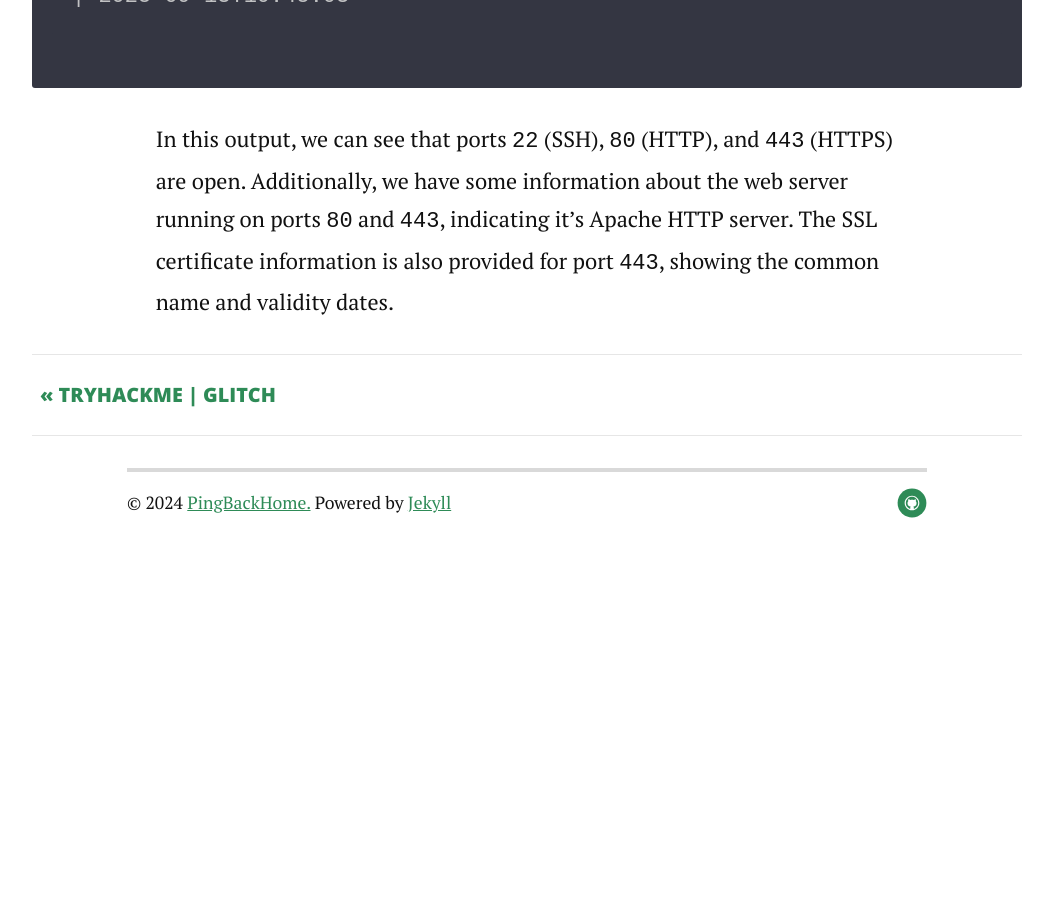
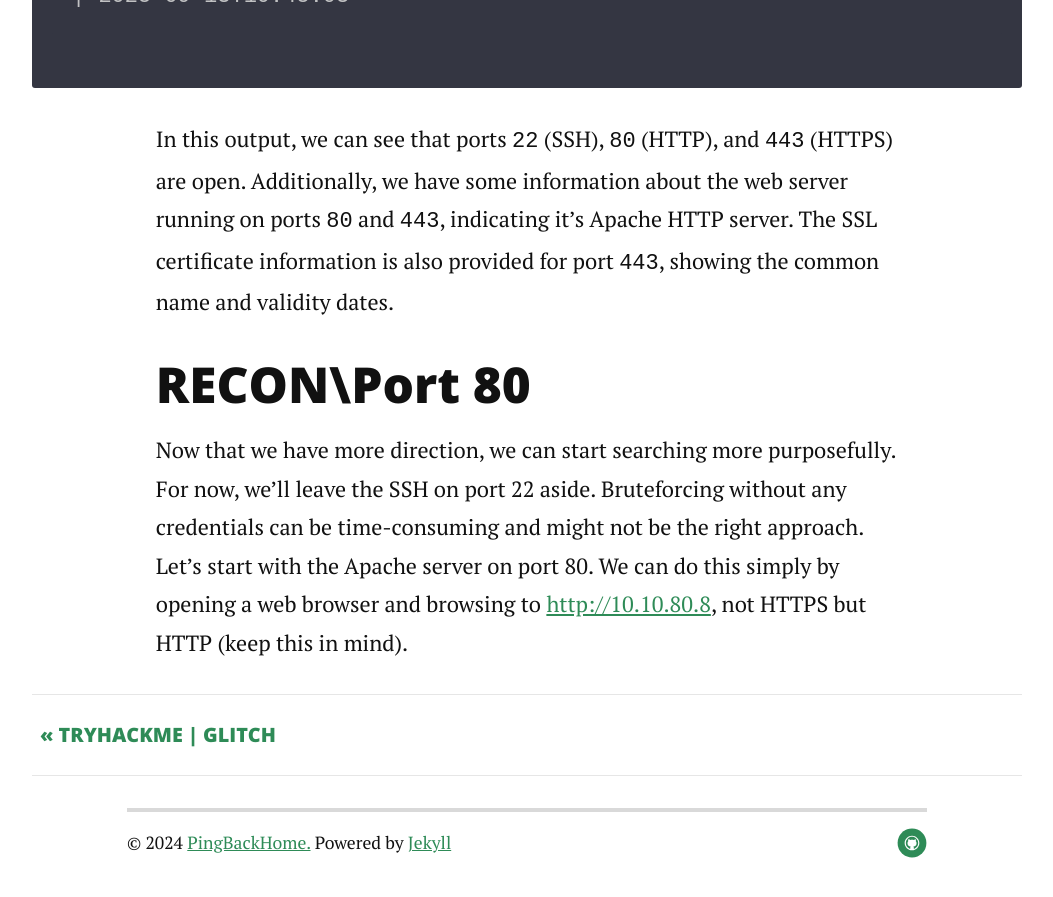
Before and after one commit to PingBackHome/PingBackHome.github.io, a Jekyll site: the page built from _posts/2024-04-02-THM-MrRobot.md, in a window 1280 px wide and 900 px high, scrolled down 1993 px. Shown: the top 897 px of the window, without its empty margins (113-1166 px from the left). Built offline with Jekyll 4.4.1, drawn with Linux system fonts in a browser that asks for light colours; nearby versions of some CDN libraries; before the commit the page ends 2552 px from its top, so only the background shows below that; some of the changed text lies outside the part shown.

Commit message:
Update 2024-04-02-THM-MrRobot.md

````diff
--- a/_posts/2024-04-02-THM-MrRobot.md
+++ b/_posts/2024-04-02-THM-MrRobot.md
@@ -9,7 +9,7 @@ _Unraveling MrRobot: CTF_
 
 ## Recon
 
-### NMAP scan
+### RECON\\NMAP scan
 
 As usual, we begin with a simple nmap scan on the provided IP address, in my case, it's IPv4 `10.10.80.8`. I'm using the following parameters in my command:
 
@@ -39,3 +39,8 @@ PORT     STATE    SERVICE    VERSION
 ```
 
 In this output, we can see that ports `22` (SSH), `80` (HTTP), and `443` (HTTPS) are open. Additionally, we have some information about the web server running on ports `80` and `443`, indicating it's Apache HTTP server. The SSL certificate information is also provided for port `443`, showing the common name and validity dates.
+
+
+## RECON\\Port 80
+
+Now that we have more direction, we can start searching more purposefully. For now, we'll leave the SSH on port 22 aside. Bruteforcing without any credentials can be time-consuming and might not be the right approach. Let's start with the Apache server on port 80. We can do this simply by opening a web browser and browsing to [http://10.10.80.8](http://10.10.80.8), not HTTPS but HTTP (keep this in mind).
````
